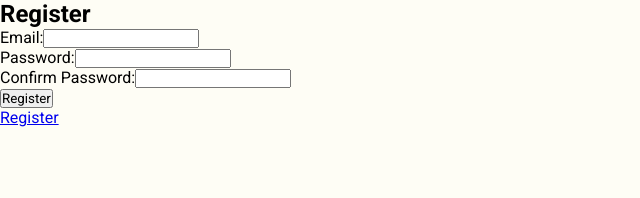
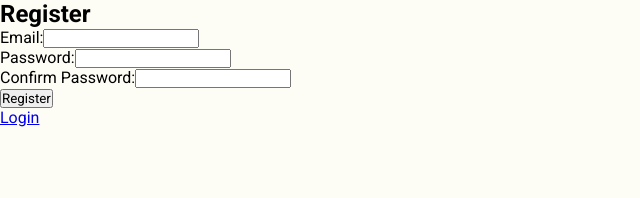
Before and after one commit to maxjhernandezla/miau_client, a React (Vite) app: page /register in a window 1280 px wide. Shown: the top 198 px of the page, without its empty margins (0-640 px from the left). Built offline with nearby package versions, Linux system fonts and the light colour scheme.

Commit message:
login and register buttons

```diff
--- a/src/pages/Register.jsx
+++ b/src/pages/Register.jsx
@@ -79,7 +79,7 @@ const Register = () => {
         </div>
         <button type="submit">Register</button>
       </form>
-      <NavLink to="/register">Register</NavLink>
+      <NavLink to="/register">Login</NavLink>
     </div>
   );
 };
```
